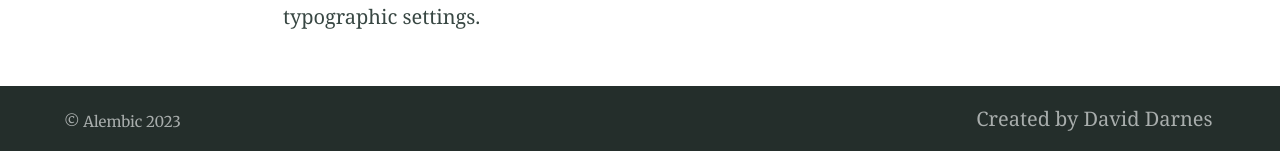
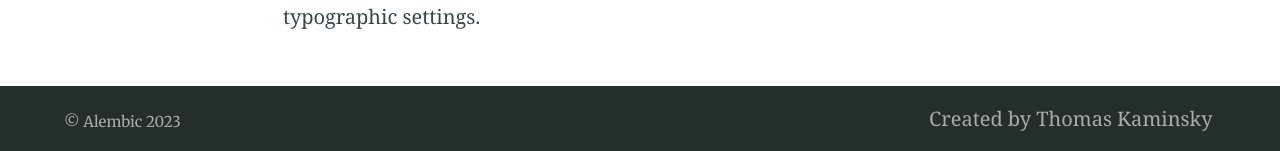
Before and after one commit to tkaminsky/tkaminsky.github.io, a Jekyll site: the page built from index.md, in a window 1280 px wide and 900 px high, scrolled down 4872 px. Shown: the part 746-897 px from the top of the window. Built offline with Jekyll 4.4.1, drawn with Linux system fonts in a browser that asks for light colours.

Commit message:
Update _config.yml

```diff
--- a/_config.yml
+++ b/_config.yml
@@ -39,15 +39,14 @@ paginate: 2 # jekyll-paginate > items per page
 paginate_path: blog/page:num # jekyll-paginate > blog page
 jekyll-mentions: https://twitter.com # jekyll-mentions > service used when @replying
 twitter:
-  username: DavidDarnes # jekyll-seo-tag > Owners twitter username
-author: DavidDarnes # jekyll-seo-tag > default author
+  username:
+author: Thomas Kaminsky # jekyll-seo-tag > default author
 social: # jekyll-seo-tag > social overrides
-  name: David Darnes # jekyll-seo-tag > real name
+  name: Thomas Kaminsky # jekyll-seo-tag > real name
   links:  # jekyll-seo-tag > social aliases (sameAs)
-    - https://twitter.com/DavidDarnes
-    - https://www.facebook.com/daviddarnes
-    - https://www.linkedin.com/in/daviddarnes
-    - https://github.com/daviddarnes
+    - https://www.instagram.com/tommy.kamin/
+    - https://www.linkedin.com/in/thomas-kaminsky/
+    - https://github.com/tkaminsky
 # markdown: CommonMark # Markdown parse settings, CommonMark performs slightly better an others in build time
 # commonmark:
   # options: ["SMART", "FOOTNOTES"]
@@ -98,14 +97,14 @@ logo: "/assets/logos/logo.svg" # Site logo, also used in jekyll-seo-tag
 description: "Alembic is a starting point for Jekyll projects. Rather than starting from scratch, this boilerplate is designed to get the ball rolling immediately" # Site description and default description, also used in jekyll-seo-tag
 url: "https://alembic.darn.es" # Site url, also used in jekyll-seo-tag
 baseurl: ""
-repo: "https://github.com/daviddarnes/alembic"
-email: "me@daviddarnes.com"
+repo: "https://github.com/tkaminsky/tkaminsky.github.io"
+email: "tkaminsky@college.harvard.edu"
 # disqus: "alembic-1" # Blog post comments, uncomment the option and set the site ID from your Disqus account
 # date_format: "%-d %B %Y" # Blog post date formatting using placeholder formatting
 # google_analytics: ""
 # google_analytics_anonymize_ip: ""
 # service_worker: false # Will turn off the service worker if set to false
-# short_name: "Al" # The web application short name, defaults to the site title
+# short_name: "TDK" # The web application short name, defaults to the site title
 css_inline: true # Will insert all styles into a single <style> block in the <head> element and remove the style <link> reference
 
 # 8. Site favicons & manifest icons
@@ -131,18 +130,15 @@ navigation_header:
   url: /categories/
 - title: Search
   url: /search/
-- title: Fork Alembic
-  url: https://github.com/daviddarnes/alembic
 
 navigation_footer:
-- title: Created by David Darnes
+- title: Created by Thomas Kaminsky
   url: https://darn.es
 
 social_links: # Appears in sidebar. Set the urls then uncomment and comment out as desired
-  Twitter: https://twitter.com/DavidDarnes
-  LinkedIn: https://www.linkedin.com/in/daviddarnes
-  GitHub: https://github.com/daviddarnes
-  link: https://darn.es
+  LinkedIn: https://www.linkedin.com/in/thomas-kaminsky/
+  GitHub: https://github.com/tkaminsky
+  link: https://www.instagram.com/tommy.kamin/
   RSS: /feed.xml
 
 sharing_links: # Appear at the bottom of single blog posts, add as desired. The value can be 'true' or the desired button colour
```
